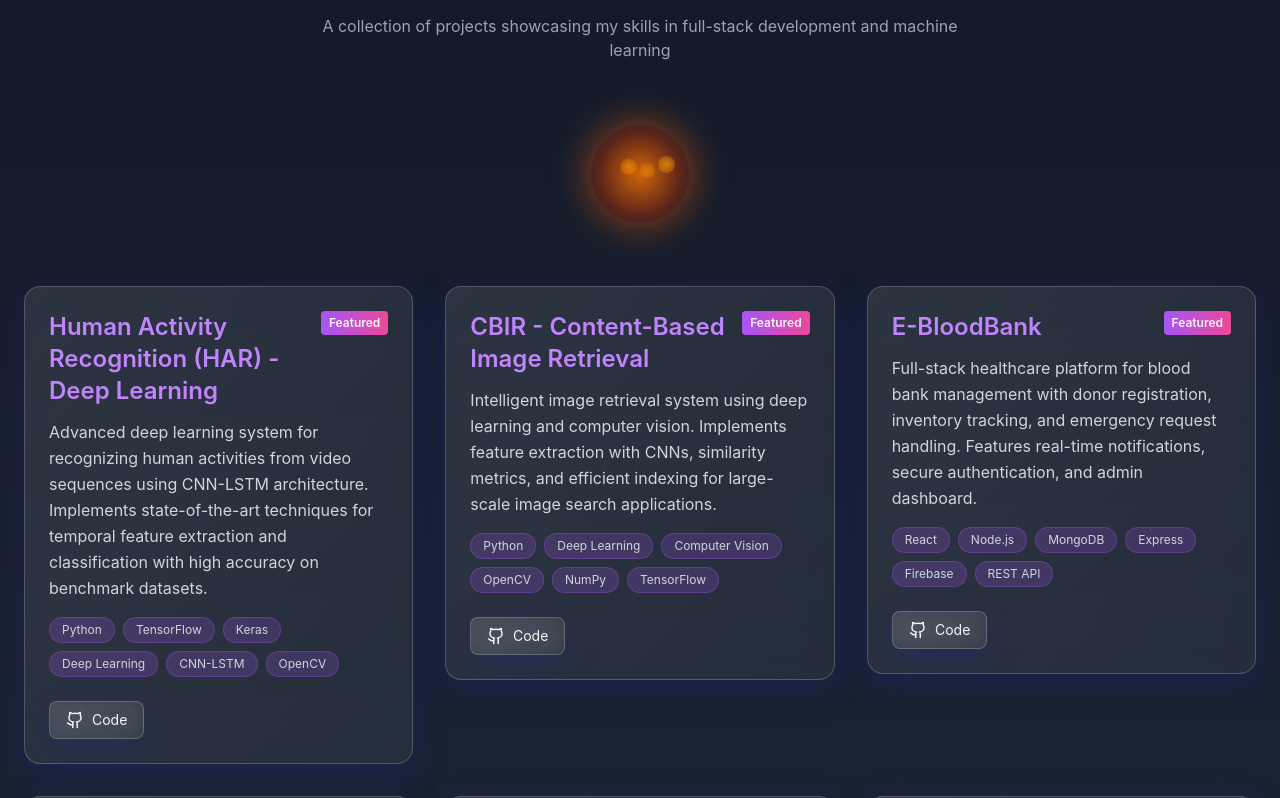
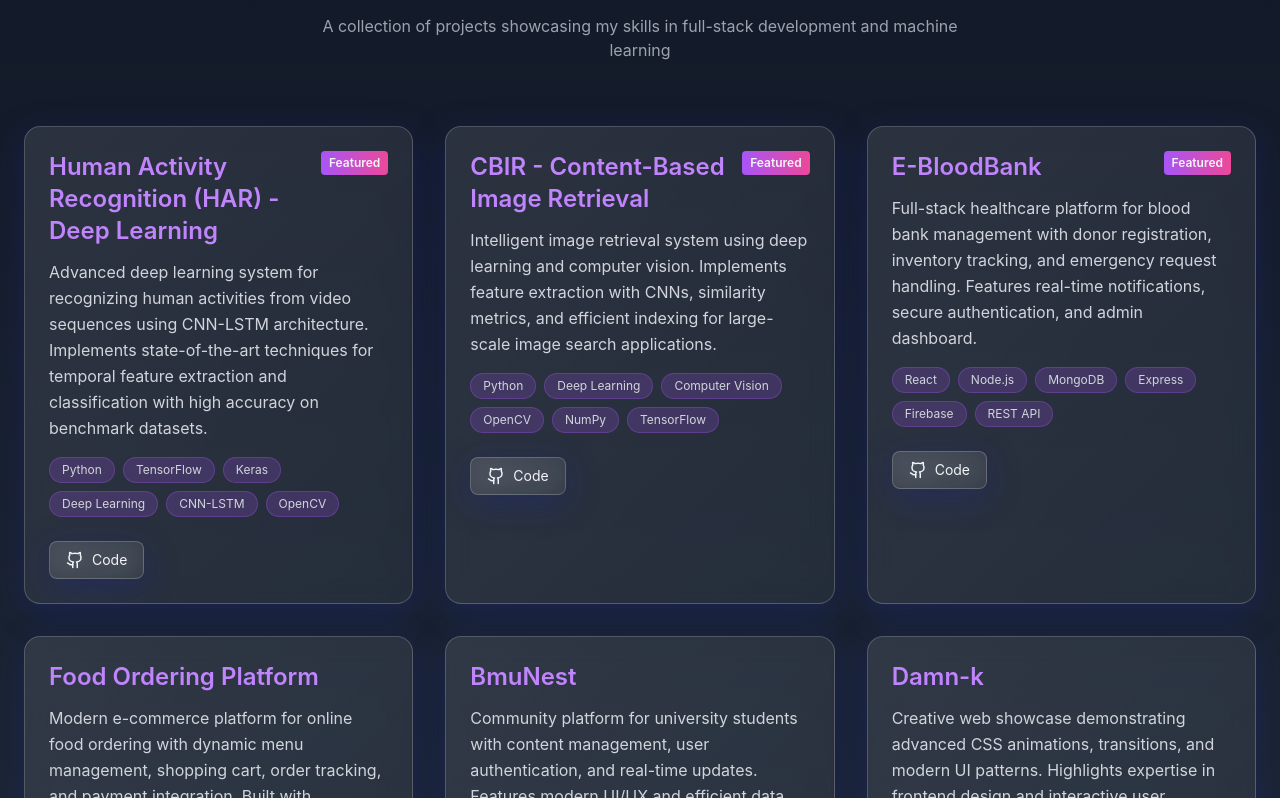
Before and after one commit to dakshverma23/Portfolio, a React (Vite) app: page / in a window 1280 px wide. Shown: the part 1942-2740 px from the top of the page. Built offline with nearby package versions, Linux system fonts and the light colour scheme.

Commit message:
Remove lava animation, keep elegant theme consistent

```diff
--- a/src/components/Projects.jsx
+++ b/src/components/Projects.jsx
@@ -6,8 +6,6 @@ import SectionTitle from './SectionTitle'
 const Projects = () => {
   const [isVisible, setIsVisible] = useState(false)
   const [hoveredCard, setHoveredCard] = useState(null)
-  const [showLava, setShowLava] = useState(false)
-  const [revealedProjects, setRevealedProjects] = useState([])
   const sectionRef = useRef(null)
 
   useEffect(() => {
@@ -15,7 +13,6 @@ const Projects = () => {
       ([entry]) => {
         if (entry.isIntersecting) {
           setIsVisible(true)
-          setShowLava(true)
         }
       },
       { threshold: 0.1 }
@@ -31,10 +28,6 @@ const Projects = () => {
       }
     }
   }, [])
-
-  const handleLavaComplete = (projectId) => {
-    setRevealedProjects(prev => [...prev, projectId])
-  }
 
   const projects = [
     {
@@ -109,165 +102,18 @@ const Projects = () => {
           My <span className="gradient-text">Projects</span>
         </SectionTitle>
 
-        {/* Optimized Lava source */}
-        {showLava && (
-          <motion.div
-            className="relative mx-auto w-24 h-24 mb-16"
-            initial={{ opacity: 0, scale: 0 }}
-            animate={{ opacity: 1, scale: 1 }}
-            transition={{ duration: 0.6 }}
-          >
-            {/* Simplified volcanic crater */}
-            <motion.div
-              className="absolute inset-0 rounded-full"
-              style={{
-                background: 'radial-gradient(circle, rgba(255, 120, 0, 0.8) 0%, rgba(200, 50, 0, 0.4) 60%, transparent 100%)',
-                boxShadow: '0 0 40px rgba(255, 100, 0, 0.6)',
-              }}
-              animate={{
-                scale: [1, 1.08, 1],
-              }}
-              transition={{
-                duration: 2,
-                repeat: Infinity,
-                ease: "easeInOut"
-              }}
-            />
-
-            {/* Reduced bubbles - only 3 */}
-            {[...Array(3)].map((_, i) => (
-              <motion.div
-                key={i}
-                className="absolute rounded-full"
-                style={{
-                  width: '15px',
-                  height: '15px',
-                  background: 'radial-gradient(circle, rgba(255, 180, 0, 0.7), rgba(255, 80, 0, 0.3))',
-                  left: `${30 + i * 20}%`,
-                  top: `${40}%`,
-                }}
-                animate={{
-                  y: [0, -8, 0],
-                  scale: [1, 1.15, 1],
-                  opacity: [0.5, 0.9, 0.5],
-                }}
-                transition={{
-                  duration: 1.5,
-                  repeat: Infinity,
-                  delay: i * 0.5,
-                }}
-              />
-            ))}
-          </motion.div>
-        )}
-
-        <div className={`grid md:grid-cols-2 lg:grid-cols-3 gap-8 transition-all duration-700 relative ${
+        <div className={`grid md:grid-cols-2 lg:grid-cols-3 gap-8 transition-all duration-700 ${
           isVisible ? 'translate-y-0 opacity-100' : 'translate-y-10 opacity-0'
         }`}>
           {projects.map((project, index) => (
-            <div key={project.id} className="relative">
-              {/* Smooth realistic lava flow */}
-              {showLava && !revealedProjects.includes(project.id) && (
             <motion.div
-                  className="absolute inset-0 z-20 flex items-center justify-center"
-                  initial={{ opacity: 1 }}
-                  animate={{ opacity: 1 }}
-                >
-                  {/* Realistic lava blob with smooth morphing */}
-                  <motion.div
-                    className="w-full h-full"
-                    initial={{
-                      scale: 0,
-                      y: -150,
-                      opacity: 0,
-                    }}
-                    animate={{
-                      scale: [0, 0.4, 0.7, 1, 1],
-                      y: [-150, -80, -40, 0, 0],
-                      opacity: [0, 1, 1, 1, 0],
-                    }}
-                    transition={{
-                      duration: 1.8,
-                      delay: index * 0.35,
-                      ease: [0.34, 1.56, 0.64, 1],
-                    }}
-                    onAnimationComplete={() => handleLavaComplete(project.id)}
-                  >
-                    {/* Lava blob with organic shape */}
-                    <motion.div
-                      className="w-full h-full rounded-2xl relative"
-                      animate={{
-                        borderRadius: [
-                          '60% 40% 30% 70% / 60% 30% 70% 40%',
-                          '40% 60% 50% 50% / 50% 60% 40% 60%',
-                          '50% 50% 40% 60% / 55% 45% 55% 45%',
-                          '20px',
-                        ],
-                      }}
-                      transition={{
-                        duration: 1.8,
-                        delay: index * 0.35,
-                        ease: "easeInOut"
-                      }}
-                      style={{
-                        background: 'linear-gradient(135deg, #ff8800 0%, #ff4400 40%, #cc0000 100%)',
-                        boxShadow: '0 0 50px rgba(255, 100, 0, 0.7), 0 0 80px rgba(255, 50, 0, 0.3)',
-                      }}
-                    >
-                      {/* Inner glow for depth */}
-                      <motion.div
-                        className="absolute inset-4 rounded-2xl"
-                        animate={{
-                          opacity: [0.4, 0.7, 0.4],
-                        }}
-                        transition={{
-                          duration: 1.2,
-                          repeat: Infinity,
-                        }}
-                        style={{
-                          background: 'radial-gradient(circle at 40% 40%, rgba(255, 220, 100, 0.5) 0%, transparent 60%)',
-                        }}
-                      />
-
-                      {/* Reduced sparks - only 6 */}
-                      {[...Array(6)].map((_, i) => (
-                        <motion.div
-                          key={i}
-                          className="absolute w-1.5 h-1.5 rounded-full"
-                          style={{
-                            background: 'radial-gradient(circle, #ffee00, #ff6600)',
-                            top: '50%',
-                            left: '50%',
-                          }}
-                          animate={{
-                            x: [0, (Math.cos(i * Math.PI / 3) * 60)],
-                            y: [0, (Math.sin(i * Math.PI / 3) * 60)],
-                            opacity: [1, 0],
-                            scale: [1, 0.3],
-                          }}
-                          transition={{
-                            duration: 1.2,
-                            delay: index * 0.35 + 0.8,
-                            ease: "easeOut"
-                          }}
-                        />
-                      ))}
-                    </motion.div>
-                  </motion.div>
-                </motion.div>
-              )}
-
-              {/* Project card - revealed after lava animation */}
-              <motion.div
+              key={project.id}
               className={`group glass rounded-2xl p-6 transition-all duration-300 relative overflow-hidden ${
                 project.featured ? 'ring-2 ring-purple-500/50' : ''
               }`}
-                initial={{ opacity: 0, scale: 0.8 }}
-                animate={revealedProjects.includes(project.id) ? {
-                  opacity: 1,
-                  scale: 1,
-                } : { opacity: 0, scale: 0.8 }}
-                transition={{ duration: 0.5 }}
+              initial={{ opacity: 0, y: 50 }}
+              animate={isVisible ? { opacity: 1, y: 0 } : {}}
+              transition={{ duration: 0.5, delay: index * 0.1 }}
               whileHover={{
                 scale: 1.05,
                 rotateY: 5,
@@ -319,12 +165,16 @@ const Projects = () => {
               {/* Technologies */}
               <div className="flex flex-wrap gap-2 mb-6">
                 {project.technologies.map((tech, techIndex) => (
-                    <span
+                  <motion.span
                     key={techIndex}
                     className="px-3 py-1 bg-purple-500/20 border border-purple-500/30 rounded-full text-xs text-gray-300"
+                    whileHover={{
+                      scale: 1.1,
+                      borderColor: "rgba(168, 85, 247, 0.6)",
+                    }}
                   >
                     {tech}
-                    </span>
+                  </motion.span>
                 ))}
               </div>
 
@@ -356,7 +206,6 @@ const Projects = () => {
                 )}
               </div>
             </motion.div>
-            </div>
           ))}
         </div>
       </div>
```
Lines whose indentation alone changed are shown as unchanged.
